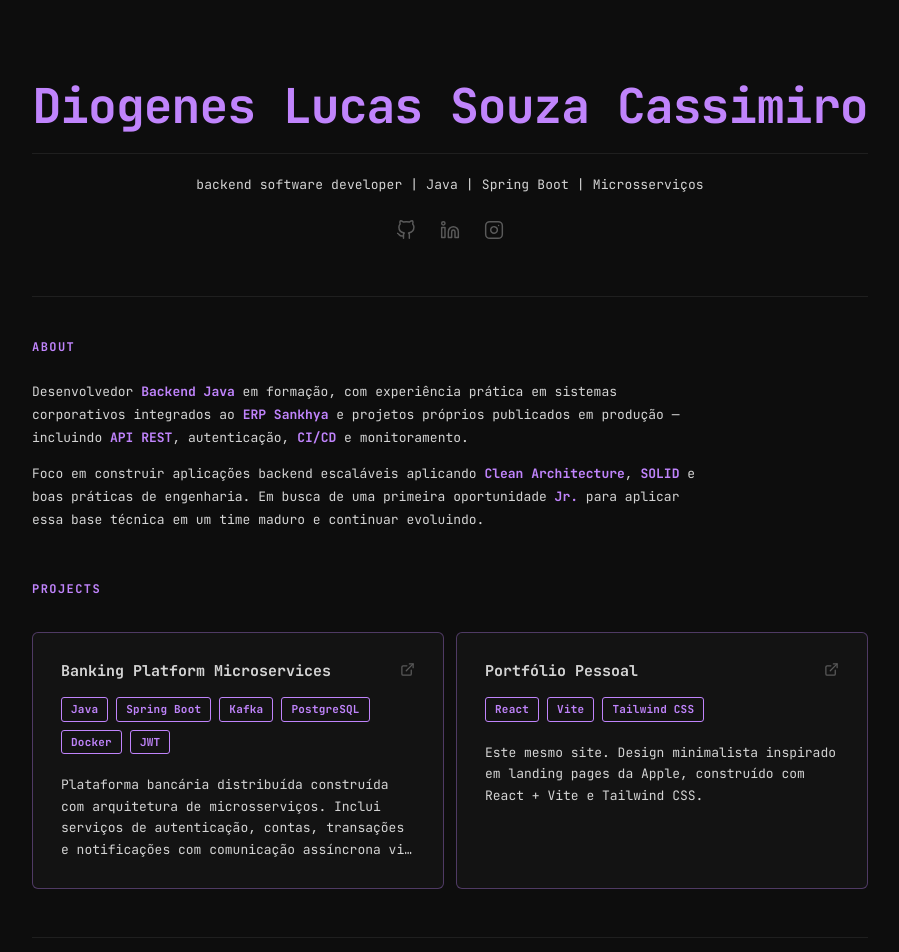
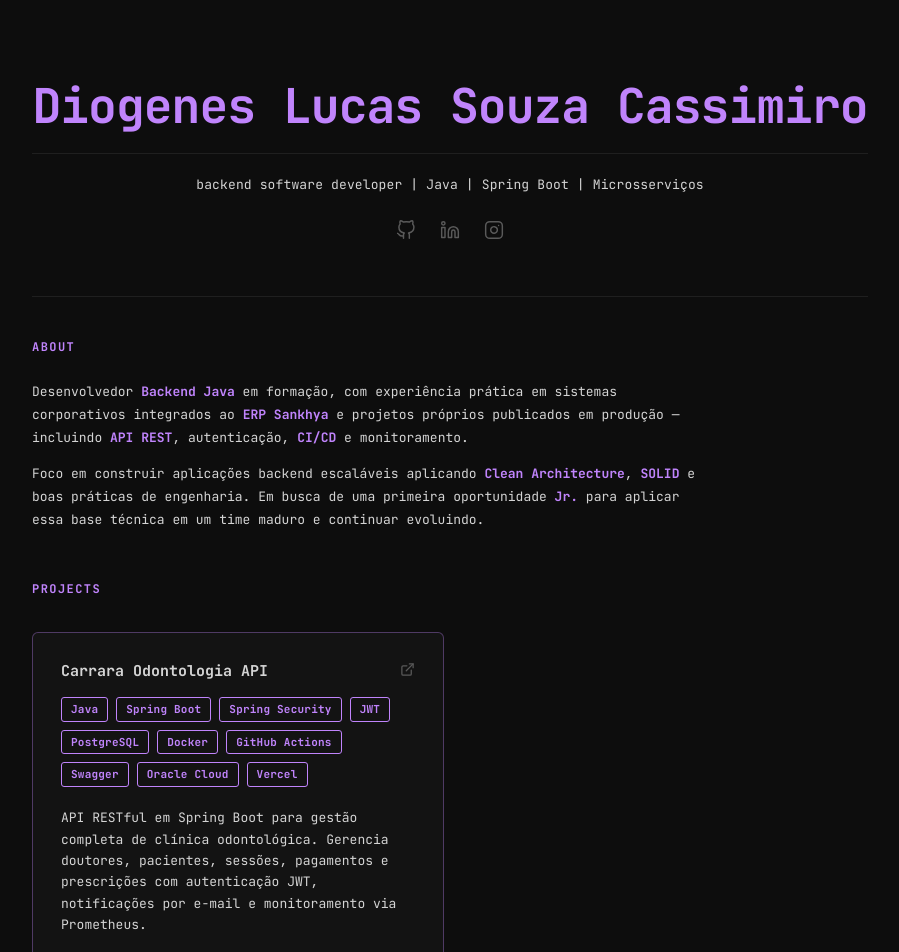
Before and after one commit to devdiogin/Portfolio, a React (Vite) app: page / in a window 1280 px wide. Shown: the top 952 px of the page, without its empty margins (190-1089 px from the left). Built offline with nearby package versions, Linux system fonts and the light colour scheme.

Commit message:
feat: projeto gabriely carrara

```diff
--- a/src/data/projects.js
+++ b/src/data/projects.js
@@ -14,25 +14,23 @@
  */
 
 export const projects = [
+  // {
+  //   id: "carrara-odontologia",
+  //   title: "Carrara Odontologia",
+  //   description: "API RESTful em Spring Boot para gestão completa de clínica odontológica. Gerencia doutores, pacientes, sessões, pagamentos e prescrições com autenticação JWT, notificações por e-mail e monitoramento via Prometheus. Em produção — backend em VM na Oracle Cloud e frontend na Vercel.",
+  //   stack: ["Java", "Spring Boot", "Spring Security", "JWT", "PostgreSQL", "Docker", "GitHub Actions", "Swagger/OpenApi", "Oracle Cloud", "Vercel"],
+  //   repoUrl: null,
+  //   deployUrl: "https://www.carraraodontologia.com.br/",
+  //   featured: true,
+  // },
   {
-    id: "banking-platform",
-    title: "Banking Platform Microservices",
-    description:
-      "Plataforma bancária distribuída construída com arquitetura de microsserviços. Inclui serviços de autenticação, contas, transações e notificações com comunicação assíncrona via Kafka.",
-    stack: ["Java", "Spring Boot", "Kafka", "PostgreSQL", "Docker", "JWT"],
-    repoUrl: "https://github.com/diogenescassimiro/banking-platform-microservices",
-    deployUrl: null,
+    id: "carrara-odontologia-api",
+    title: "Carrara Odontologia API",
+    description: "API RESTful em Spring Boot para gestão completa de clínica odontológica. Gerencia doutores, pacientes, sessões, pagamentos e prescrições com autenticação JWT, notificações por e-mail e monitoramento via Prometheus.",
+    stack: ["Java", "Spring Boot", "Spring Security", "JWT", "PostgreSQL", "Docker", "GitHub Actions", "Swagger", "Oracle Cloud", "Vercel"],
+    repoUrl: null,
+    deployUrl: "https://www.carraraodontologia.com.br/",
     featured: true,
-  },
-  {
-    id: "portfolio",
-    title: "Portfólio Pessoal",
-    description:
-      "Este mesmo site. Design minimalista inspirado em landing pages da Apple, construído com React + Vite e Tailwind CSS.",
-    stack: ["React", "Vite", "Tailwind CSS"],
-    repoUrl: "https://github.com/diogenescassimiro/portfolio",
-    deployUrl: null,
-    featured: false,
   },
   // Adicione mais projetos aqui seguindo o mesmo padrão ↑
 ];
--- a/src/index.css
+++ b/src/index.css
@@ -198,11 +198,6 @@ a {
   padding: 2px 9px;
   border-radius: 3px;
   letter-spacing: 0.02em;
-  transition: background 150ms ease, color 150ms ease;
-}
-.stack-tag:hover {
-  background: var(--color-purple);
-  color: var(--color-bg);
 }
 
 /* ── Card description ────────────────────────────────────── */
@@ -210,9 +205,7 @@ a {
   font-size: 13px;
   color: var(--color-text);
   line-height: 1.65;
-  display: -webkit-box;
-  -webkit-line-clamp: 4;
-  -webkit-box-orient: vertical;
+  max-height: calc(1.65em * 6);
   overflow: hidden;
 }
 
```
